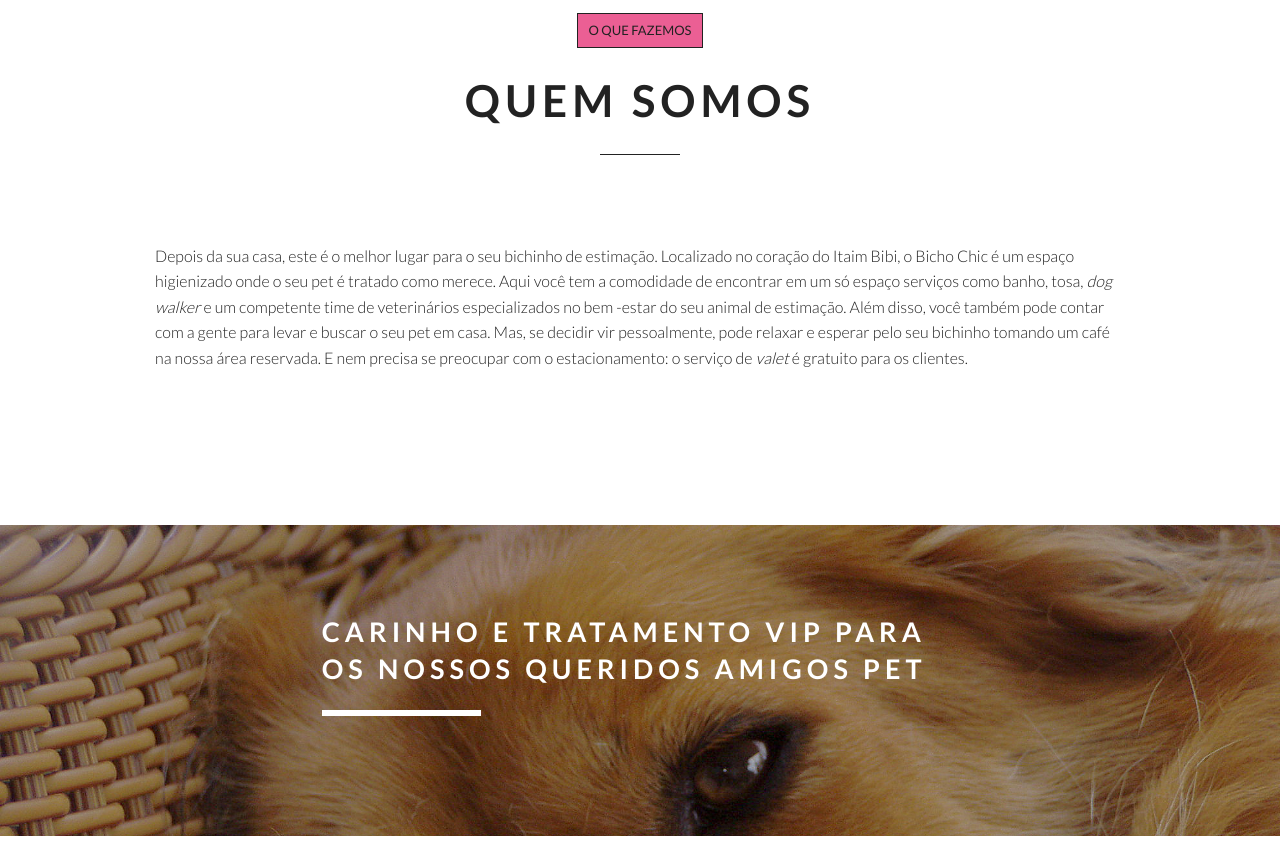
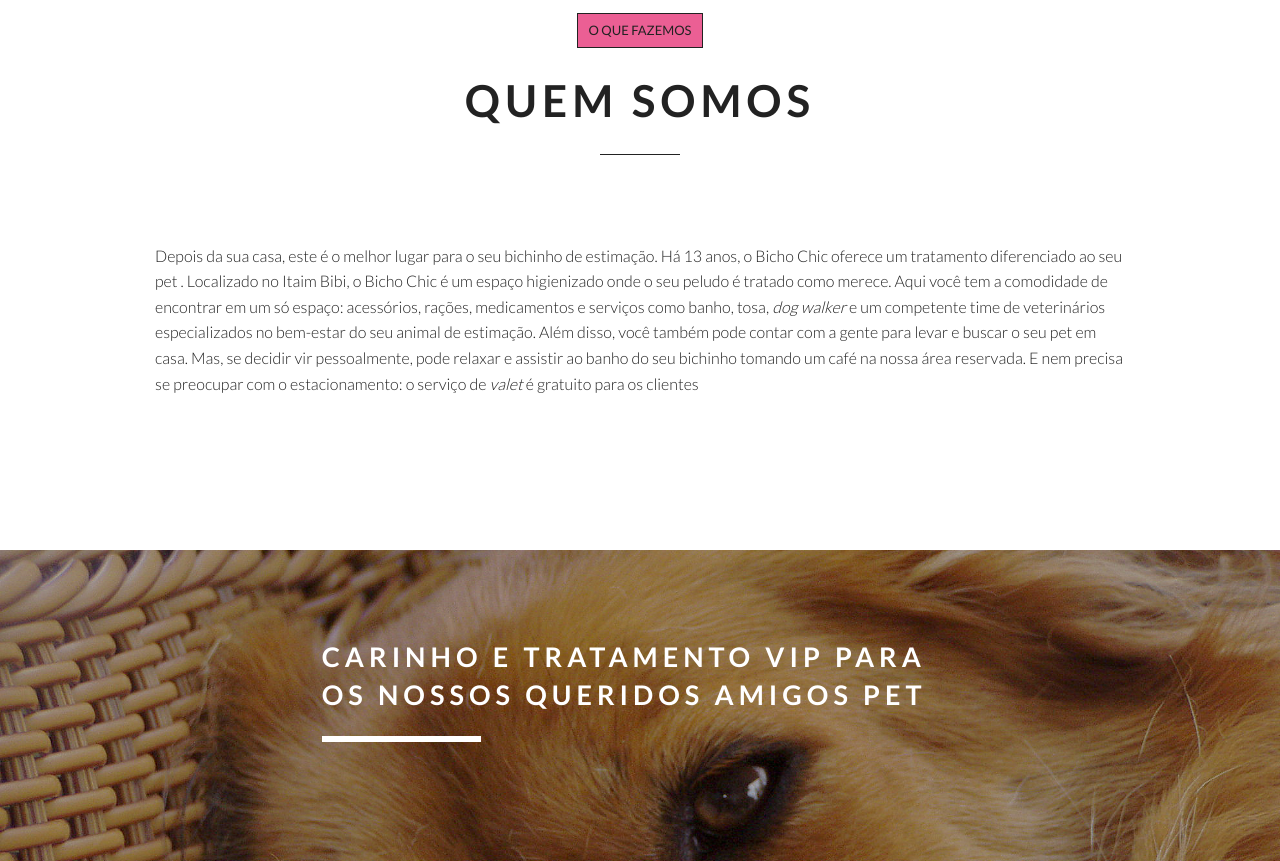
Before and after one commit to michelpereira/bichochic, a PHP site: page / in a window 1280 px wide. Shown: the part 654-1515 px from the top of the page. Run offline with PHP 8.4, Linux system fonts and the light colour scheme; some web fonts are replaced.

Commit message:
Ajustes de texto no HTML e CSS

```diff
--- a/css/style.css
+++ b/css/style.css
@@ -410,7 +410,7 @@ h1, h2, h3, h4, h5, h6{
 }
 
 .open-service{
-  max-height: 460px !important;
+  max-height: 5200px !important;
   border-right: 3px solid #222;
   border-bottom: 3px solid #222;
 }
--- a/index.html
+++ b/index.html
@@ -189,7 +189,7 @@
 
   <div class="row">
     <div class="large-12 columns">
-      <p id="about-text">Depois da sua casa, este é o melhor lugar para o seu bichinho de estimação. Localizado no coração do Itaim Bibi, o Bicho Chic é um espaço higienizado onde o seu pet é tratado como merece. Aqui você tem a comodidade de encontrar em um só espaço serviços como banho, tosa, <i>dog walker</i> e um competente time de veterinários especializados no bem -estar do seu animal de estimação. Além disso, você também pode contar com a gente para levar e buscar o seu pet em casa. Mas, se decidir vir pessoalmente, pode relaxar e esperar pelo seu bichinho tomando um café na nossa área reservada. E nem precisa se preocupar com o estacionamento: o serviço de <i>valet</i> é gratuito para os clientes.</p>
+      <p id="about-text">Depois da sua casa, este é o melhor lugar para o seu bichinho de estimação. Há 13 anos, o Bicho Chic oferece um tratamento diferenciado ao seu pet . Localizado no Itaim Bibi, o Bicho Chic é um espaço higienizado onde o seu peludo é tratado como merece. Aqui você tem a comodidade de encontrar em um só espaço: acessórios, rações, medicamentos e serviços como banho, tosa, <i>dog walker</i> e um competente time de veterinários especializados no bem-estar do seu animal de estimação. Além disso, você também pode contar com a gente para levar e buscar o seu pet em casa. Mas, se decidir vir pessoalmente, pode relaxar e assistir ao banho do seu bichinho tomando um café na nossa área reservada. E nem precisa se preocupar com o estacionamento: o serviço de <i>valet</i> é gratuito para os clientes</p>
     </div>
   </div>
 </section>
@@ -224,7 +224,8 @@
         <img src="img/ban.png"/>
         <h5>BANHO E TOSA</h5>
         <div class="hr large-3 small-3"></div>
-        <p>Mais do que uma questão estética, a tosa é também uma questão de higiene. Nosso time tem experiência e treinamento especial para tosar e dar banhos em cães e gatos de todas as raças e tamanhos. Oferecemos tosa higiênica, tosa com máquina ou tesoura, hidratação, corte de unha e escovação de dentes com material descartável e pasta dental veterinária. Usamos apenas produtos da Pet Society nestes serviços.</p>
+        <p>Mais do que uma questão estética, a tosa é também uma questão de higiene. Nosso time tem experiência e treinamento especial para tosar e dar banhos em cães e gatos de todas as raças e tamanhos. Oferecemos tosa higiênica, tosa com máquina ou tesoura, hidratação, banhos terapêuticos, corte de unha e escovação de dentes com material descartável e pasta dental veterinária. Usamos apenas produtos da Pet Society nestes serviços. Usamos somente produtos da Pet Society e complementamos com JOHNSON'S® baby Shampoo. Finalizamos com a tradicional e inconfundível fragrância francesa com lavanda da Pet Passion.Todas as toalhas são esterilizadas e usadas uma única vez em seu pet. Garantindo a nossa segurança e a deles.
+        * Consulte os horários especiais para gatos</p>
       </div>
     </div>
 
@@ -254,7 +255,7 @@
         <img src="img/food.png"/>
         <h5>ALIMENTAÇÃO</h5>
         <div class="hr large-3 small-3"></div>
-        <p id="about-text">Rações, ossinhos e outros snacks para cachorros, gatos, pássaros, roedores e tartarugas.</p>
+        <p id="about-text">Rações, ossinhos e outros snacks para cãe e gatos. Temos também opções naturais para quem é adepto da AN. Fazemos entregas sem nenhum custo adicional.</p>
       </div>
     </div>
 
@@ -263,7 +264,7 @@
         <img src="img/brin.png"/>
         <h5>ACESSÓRIOS</h5>
         <div class="hr large-3 small-3"></div>
-        <p>Roupas, coleiras, pingentes, camas, brinquedos e etc.</p>
+        <p>Roupas, coleiras, pingentes, camas, brinquedos, malas, carrinhos e todas as novidades do mundo pet.</p>
       </div>
     </div>
 
@@ -308,7 +309,7 @@
 
   <div class="row">
     <div class="large-12 columns">
-      <p id="about-text">Nossas veterinárias são experientes e atuam há anos no Bicho Chic. As mãos cuidadosas das nossas doutoras tratam o seu animal com carinho, responsabilidade e pontualidade, usando materiais descartáveis e instrumentos esterilizados em todas as consultas.<br /><b>
+      <p id="about-text">Nosso time de veterinários é experiente e atua há anos no Bicho Chic. As mãos cuidadosas de nossos doutores tratam o seu animal com carinho, responsabilidade e pontualidade, usando materiais descartáveis e instrumentos esterilizados em todas as consultas. Contamos também com profissionais especializados no tratamento de felinos.<br /><b>
       Ligue e agende um horário para o seu pet.</b>
       </p>
     </div>
@@ -382,8 +383,8 @@
         <div id="footer">
           <div class="hr large-1 small-3"></div>
           <ul id="footer-social">
-            <!--<li><a href="#"><i class="typcn typcn-social-twitter-circular"></i></a></li>-->
-            <li><a href="https://www.facebook.com/bicho.chic.itaim"><i class="typcn typcn-social-facebook-circular"></i></a></li>
+            <li><a href="https://www.facebook.com/bicho.chic.itaim"><img src="img/facebook.png"/></a></li>
+            <li><a href="https://www.instagram.com/bichochic_petshop/"><img src="img/instagram.png"/></a></li>
           </ul>
           <div id="copy-text">&copy; BICHO CHIC 2016<a href="http://www.easymedia.com.br">Easy Media</a></div>
         </div>
```
